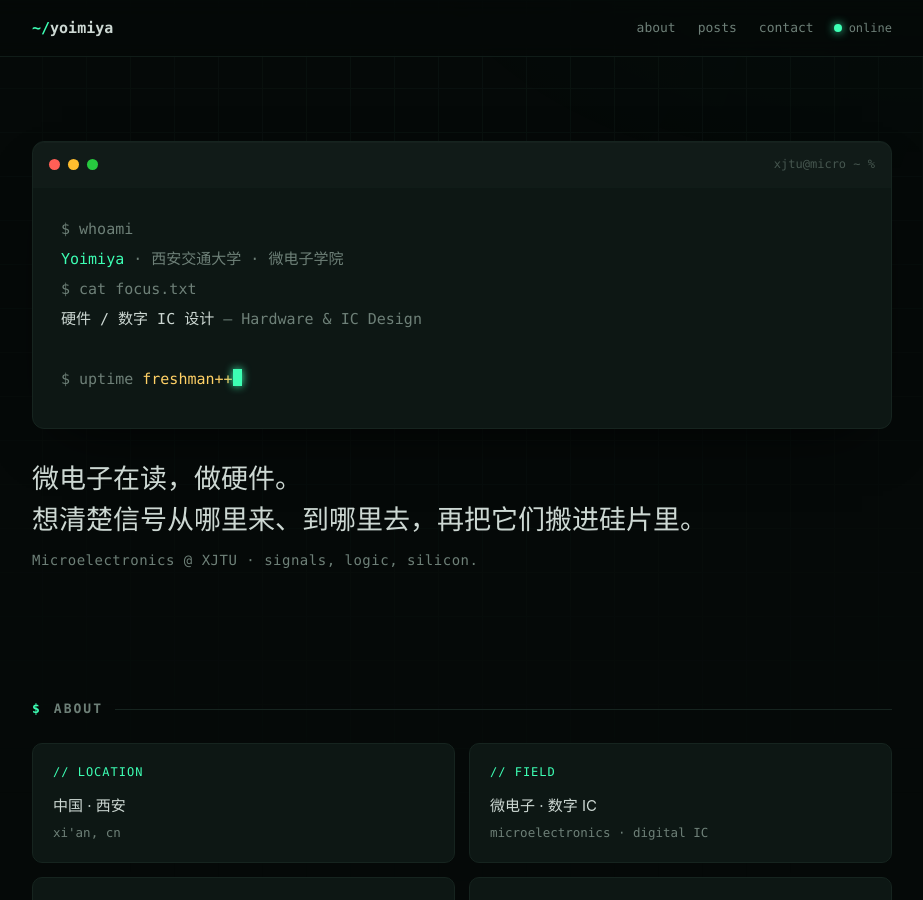
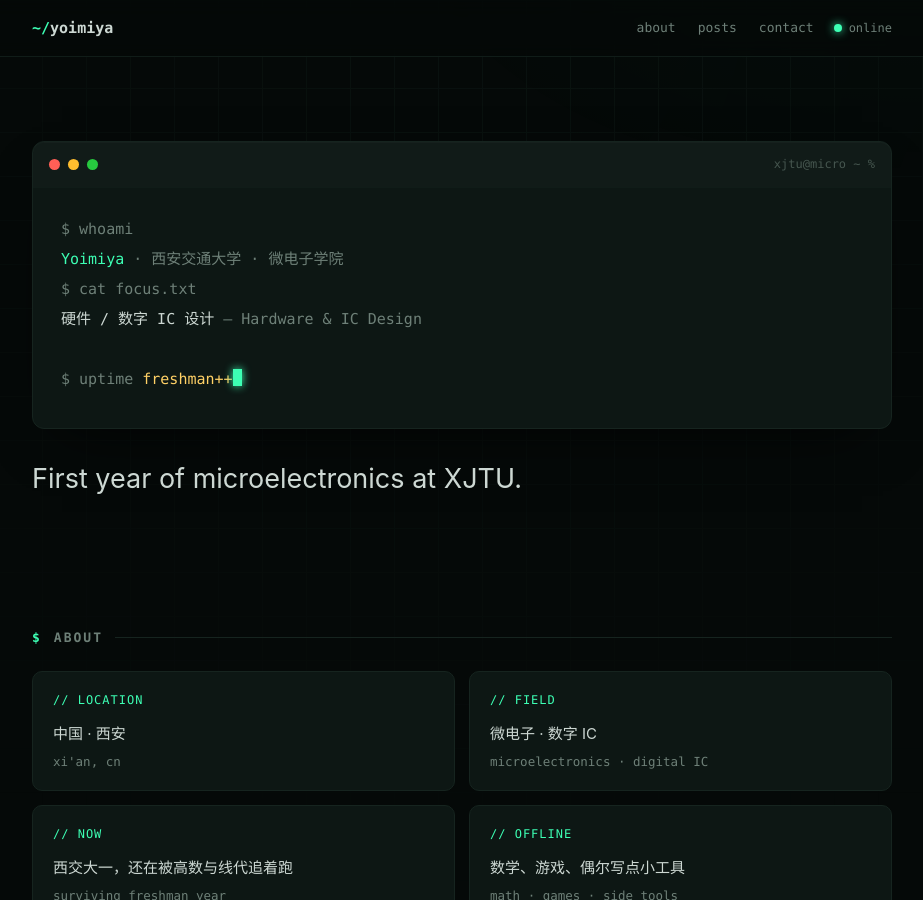
Before and after one commit to cao408/cao408.github.io, a Jekyll site: the page built from index.md, in a window 1280 px wide and 900 px high. Shown: the whole window, without its empty margins (178-1101 px from the left). Built offline with Jekyll 4.4.1, drawn with Linux system fonts in a browser that asks for light colours.

Commit message:
tagline: plain english one-liner

```diff
--- a/index.md
+++ b/index.md
@@ -15,9 +15,7 @@ title: Yoimiya
     </div>
   </div>
   <p class="tagline">
-    微电子在读，做硬件。<br>
-    想清楚信号从哪里来、到哪里去，再把它们搬进硅片里。
-    <span class="en">Microelectronics @ XJTU · signals, logic, silicon.</span>
+    First year of microelectronics at XJTU.
   </p>
 </div>
 
```
